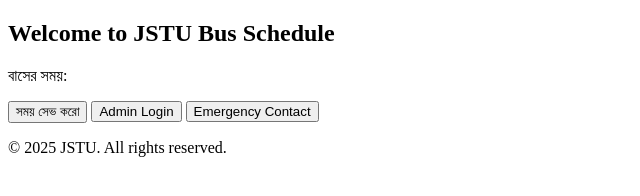
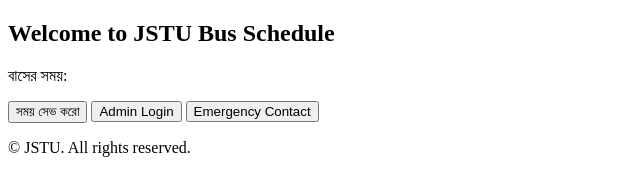
Before and after one commit to arpon996/jstu-bus-website, a plain HTML site: page index.html in a window 1280 px wide. Shown: the full height of the page, 0-640 px from the left. Drawn offline with Linux system fonts and the light colour scheme.

Commit message:
Update index.html

```diff
--- a/index.html
+++ b/index.html
@@ -107,7 +107,7 @@
 
   <!-- Footer -->
   <footer>
-    <p>&copy; 2025 JSTU. All rights reserved.</p>
+    <p>&copy; JSTU. All rights reserved.</p>
   </footer>
 
   <script src="script.js"></script>
```
